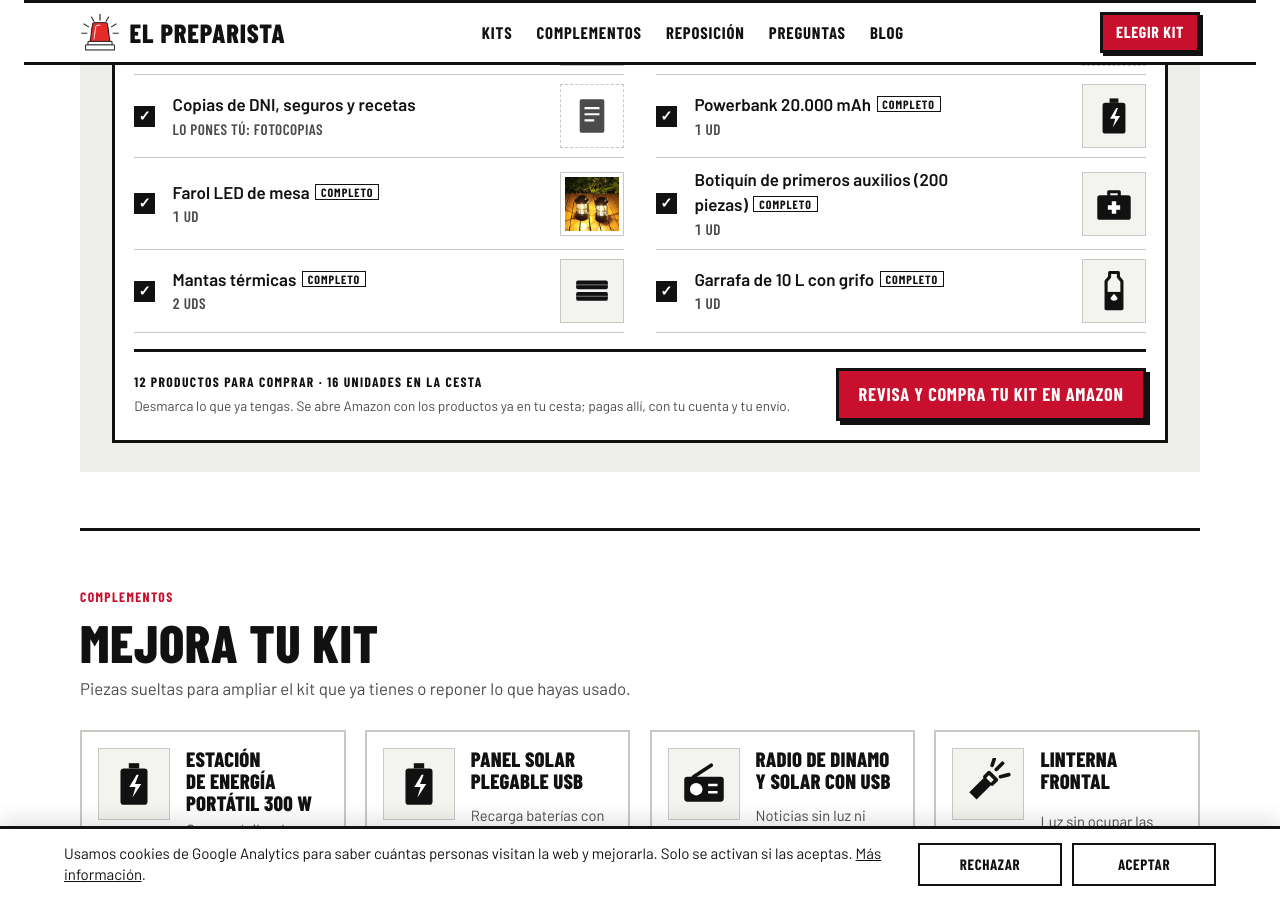
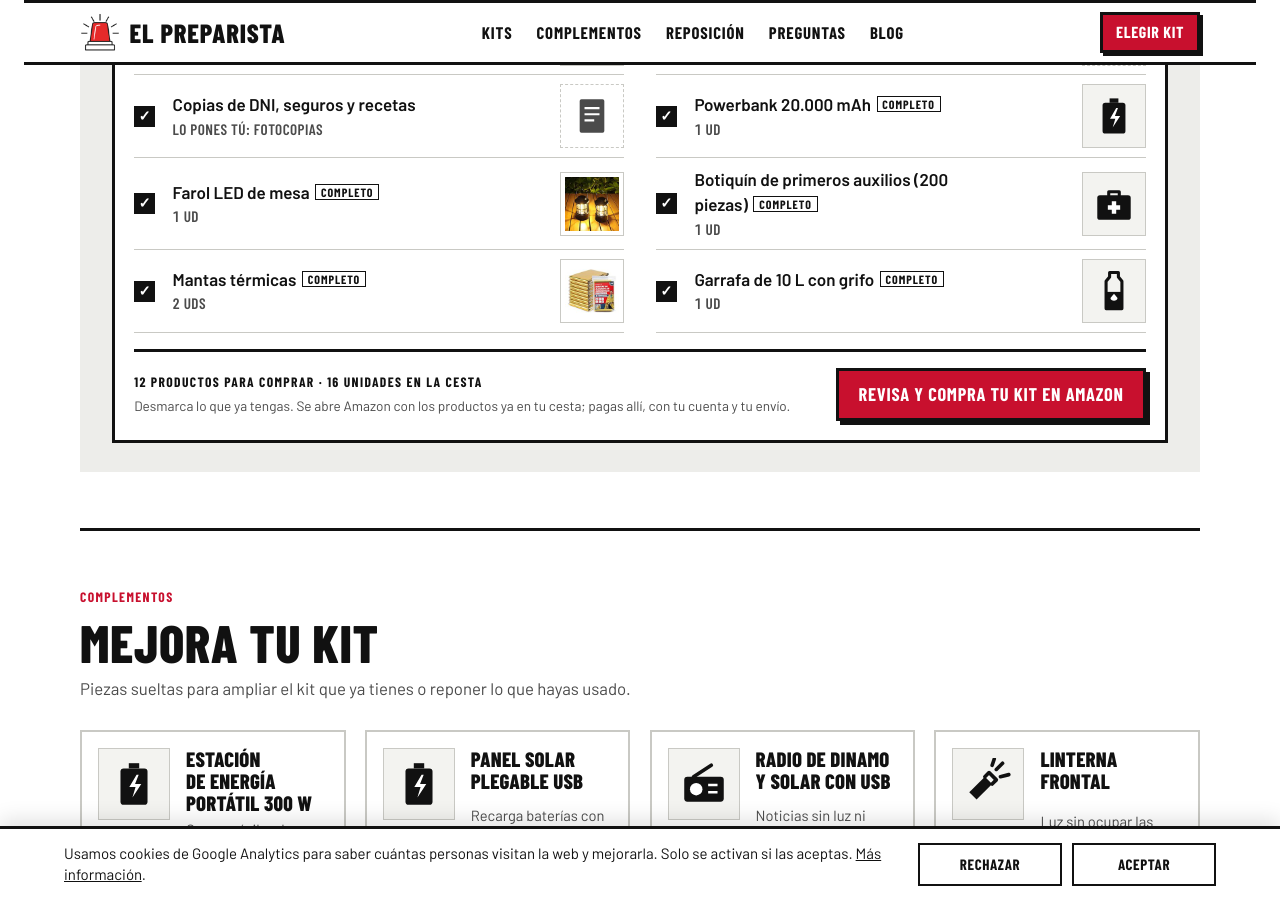
Before and after one commit to lucilayun-ux/elpreparista, a Jekyll site: the page index.html, which Jekyll copies as it is, in a window 1280 px wide and 900 px high, scrolled down 2158 px. Built offline with Jekyll 4.4.1, drawn with Linux system fonts in a browser that asks for light colours.

Commit message:
Foto de las mantas térmicas en las listas
Co-Authored-By: Claude Opus 5.5 <noreply@anthropic.com>
Claude-Session: https://claude.ai/code/session_01V7PVvrC8Dt7YxBNA65S9m6

```diff
--- a/index.html
+++ b/index.html
@@ -572,7 +572,7 @@ const PRODUCTS = {
   efectivo:  { name: "Efectivo en billetes pequeños", diy: "Lo pones tú: 150–200 €" },
   docs:      { name: "Copias de DNI, seguros y recetas", diy: "Lo pones tú: fotocopias" },
   botiquin:  { name: "Botiquín de primeros auxilios (120 piezas)", search: "botiquin primeros auxilios completo", asin: "B074SW64NR", alts: [{ asin: "B07R3RMFC4", name: "Botiquín de primeros auxilios (200 piezas)" }], pack: 1, unit: "ud" },
-  mantas:    { name: "Mantas térmicas", search: "manta termica emergencia pack", asin: "B01M19HAEB", alts: ["B0F3TR3QGD"], pack: 10, unit: "uds" },
+  mantas:    { name: "Mantas térmicas", search: "manta termica emergencia pack", asin: "B01M19HAEB", alts: ["B0F3TR3QGD"], pack: 10, unit: "uds", img: "img/mantas.jpg" },
   garrafa:   { name: "Garrafa de 10 L con grifo", search: "garrafa plegable agua 10 litros", asin: "B00CFNKX6G", alts: ["B0GQGW9GF8"], pack: 1, unit: "ud" },
   estacion:  { name: "Estación de energía portátil 300 W", search: "estacion energia portatil 300w", asin: "B0C27VWNM7", alts: ["B0CYLP7M8P"], pack: 1, unit: "ud" },
   solar:     { name: "Panel solar plegable USB", search: "panel solar plegable usb 28w", asin: "B08FJ12RTM", alts: ["B0DNYGT71X"], pack: 1, unit: "ud" },
```
Also changed, not shown: img/mantas.jpg (added).
